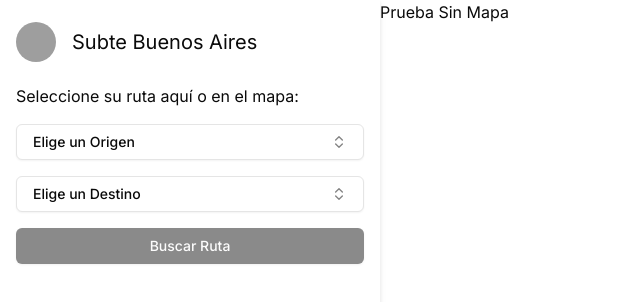
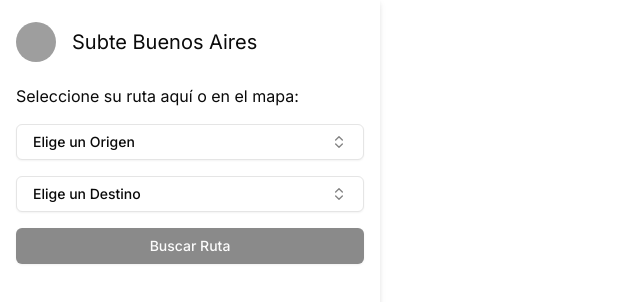
Before and after one commit to SergioMedinaH/nextjs-flask-starter, a Next.js app: page / in a window 1280 px wide. Shown: the top 302 px of the page, without its empty margins (0-640 px from the left). Built offline with nearby package versions, Linux system fonts and the light colour scheme; grey boxes are pictures that could not be loaded.

Commit message:
Prueba sin mapa 3 + CORS

```diff
--- a/app/page.tsx
+++ b/app/page.tsx
@@ -40,7 +40,7 @@
   //const MapComponent = dynamic(() => import('../components/mapcomponent'), {
   //  ssr: false, // Esto asegura que el componente se renderice solo en el cliente
   //});
-  const isClient = typeof window !== 'undefined';
+  //const isClient = typeof window !== 'undefined';
 
 
   const paradas: Parada[] = [
@@ -320,7 +320,7 @@
           }
         </div>
       </div>
-      {isClient && <>Prueba Sin Mapa</>
+      {//isClient && <>Prueba Sin Mapa</>
        //<MapComponent paradas={paradas} onSelectOrigen={handleSelectParadaOrigen} onSelectDestino={handleSelectParadaDestino} trayecto={trayectosState} transbordos={transbordos}/>
        }
 
```
Also changed, not shown: 1 other file (tests, documents, lock files or other folders).
